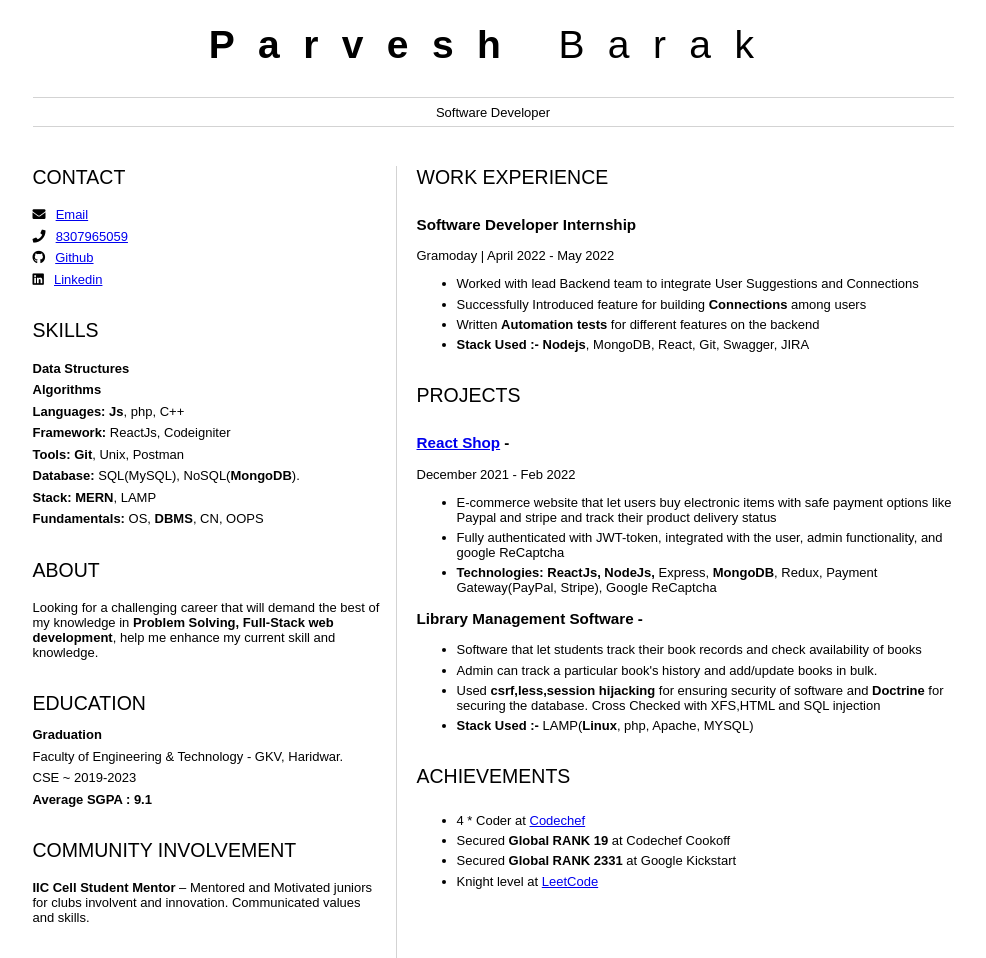
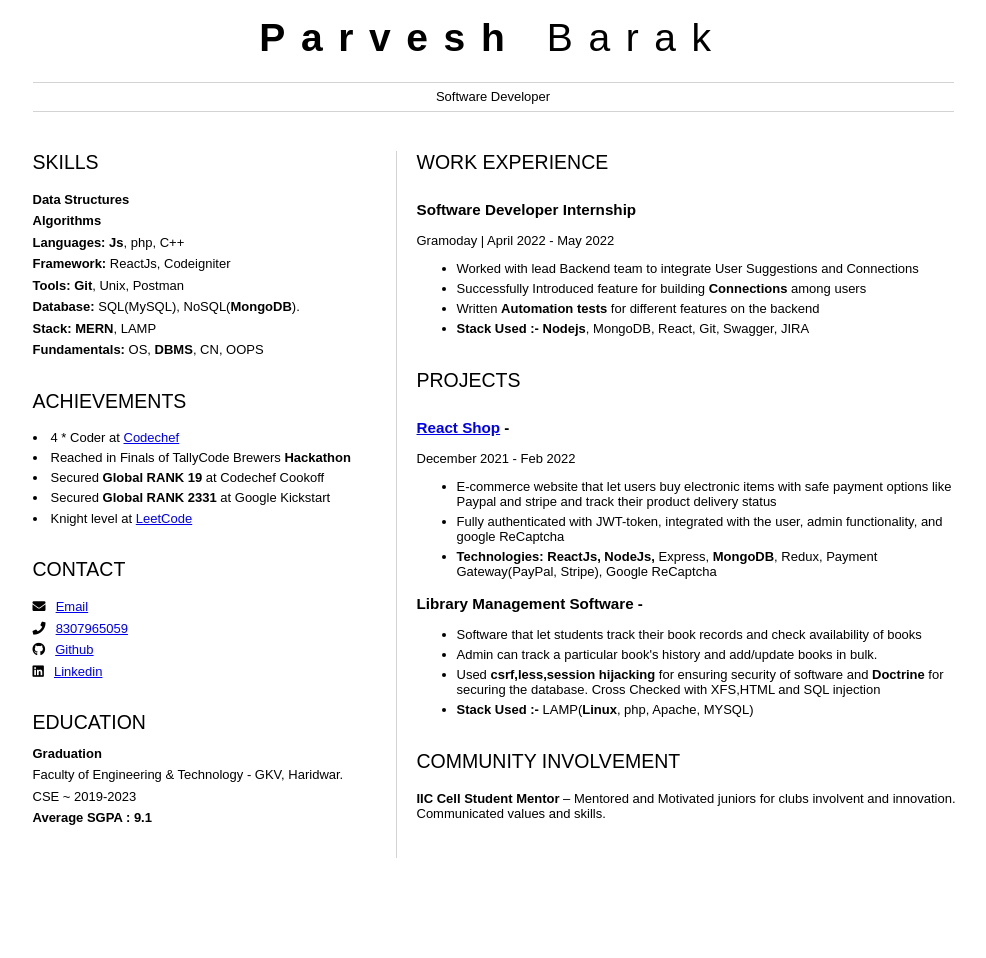
Before and after one commit to parveshbarak/Resume, a plain HTML site: page index.html in a window 1280 px wide. Shown: the whole page, without its empty margins (147-1133 px from the left). After the commit the page ends 858 px from the top, so only its background shows below. Drawn offline with Linux system fonts and the light colour scheme.

Commit message:
m-update

```diff
--- a/index.html
+++ b/index.html
@@ -34,6 +34,50 @@
     <main>
       <article id="mainLeft">
         <section>
+          <h2>SKILLS</h2>
+          <p><b>Data Structures</b></p>
+          <p><b>Algorithms</b></p>
+          <p>
+            <b>Languages:</b><span> <b>Js</b>, php, C++</span>
+          </p>
+          <p><b>Framework:</b><span> ReactJs, Codeigniter</span></p>
+          <p><b>Tools:</b> <b>Git</b>, Unix, Postman</p>
+          <p><b>Database:</b> SQL(MySQL), NoSQL(<b>MongoDB</b>).</p>
+          <p><b>Stack:</b> <b>MERN</b>, LAMP</p>
+          <p><b>Fundamentals:</b> OS, <b>DBMS</b>, CN, OOPS</p>
+        </section>
+        <section>
+          <h2>ACHIEVEMENTS</h2>
+          <div>
+            <!-- <ul> -->
+              <li>
+                4 * Coder at
+                <a
+                  href="https://www.codechef.com/users/parveshbarak"
+                  target="_blank"
+                >
+                  Codechef</a
+                >
+              </li>
+              <li> Reached in Finals of TallyCode Brewers <b>Hackathon</b> </li>
+              <li>Secured <b>Global RANK 19</b> at Codechef Cookoff</li>
+              <li>Secured <b>Global RANK 2331</b> at Google Kickstart</li>
+              <li>
+                Knight level at
+                <a href="https://leetcode.com/pbarak6/" target="_blank">
+                  LeetCode</a
+                >
+              </li>
+              <!-- <li>
+                <b>Project of University Importance</b>
+                <ul>
+                  <li>Library Management Software</li>
+                </ul>
+              </li> -->
+            <!-- </ul> -->
+          </div>
+        </section>
+        <section>
           <h2>CONTACT</h2>
           <p>
             <i class="fa fa-envelope" aria-hidden="true"></i>
@@ -56,40 +100,20 @@
             >
           </p>
         </section>
-        <section>
-          <h2>SKILLS</h2>
-          <p><b>Data Structures</b></p>
-          <p><b>Algorithms</b></p>
-          <p>
-            <b>Languages:</b><span> <b>Js</b>, php, C++</span>
-          </p>
-          <p><b>Framework:</b><span> ReactJs, Codeigniter</span></p>
-          <p><b>Tools:</b> <b>Git</b>, Unix, Postman</p>
-          <p><b>Database:</b> SQL(MySQL), NoSQL(<b>MongoDB</b>).</p>
-          <p><b>Stack:</b> <b>MERN</b>, LAMP</p>
-          <p><b>Fundamentals:</b> OS, <b>DBMS</b>, CN, OOPS</p>
-        </section>
-        <section>
+        <!-- <section>
           <h2>ABOUT</h2>
           <p>
             Looking for a challenging career that will demand the best of my
             knowledge in <b> Problem Solving, Full-Stack web development</b>,
             help me enhance my current skill and knowledge.
           </p>
-        </section>
+        </section> -->
         <section>
           <h2>EDUCATION</h2>
           <b>Graduation</b>
           <p>Faculty of Engineering & Technology - GKV, Haridwar.</p>
           <p>CSE ~ 2019-2023</p>
           <b>Average SGPA : 9.1</b>
-        </section>
-        <section>
-          <h2>COMMUNITY INVOLVEMENT</h2>
-          <p>
-            <b>IIC Cell Student Mentor</b> – Mentored and Motivated juniors for
-            clubs involvent and innovation. Communicated values and skills.
-          </p>
         </section>
       </article>
       <article id="mainRight">
@@ -166,34 +190,11 @@
           </div>
         </section>
         <section>
-          <h2>ACHIEVEMENTS</h2>
-          <div>
-            <ul>
-              <li>
-                4 * Coder at
-                <a
-                  href="https://www.codechef.com/users/parveshbarak"
-                  target="_blank"
-                >
-                  Codechef</a
-                >
-              </li>
-              <li>Secured <b>Global RANK 19</b> at Codechef Cookoff</li>
-              <li>Secured <b>Global RANK 2331</b> at Google Kickstart</li>
-              <li>
-                Knight level at
-                <a href="https://leetcode.com/pbarak6/" target="_blank">
-                  LeetCode</a
-                >
-              </li>
-              <!-- <li>
-                <b>Project of University Importance</b>
-                <ul>
-                  <li>Library Management Software</li>
-                </ul>
-              </li> -->
-            </ul>
-          </div>
+          <h2>COMMUNITY INVOLVEMENT</h2>
+          <p>
+            <b>IIC Cell Student Mentor</b> – Mentored and Motivated juniors for
+            clubs involvent and innovation. Communicated values and skills.
+          </p>
         </section>
       </article>
     </main>
--- a/style.css
+++ b/style.css
@@ -7,9 +7,9 @@ body {
 
 h1 {
   font-size: 3em;
-  letter-spacing: 0.6em;
-  padding-top: 0.6em;
-  padding-bottom: 0.6em;
+  letter-spacing: 0.4em;
+  padding-top: 0.4em;
+  padding-bottom: 0.4em;
 }
 
 h2 {
```
